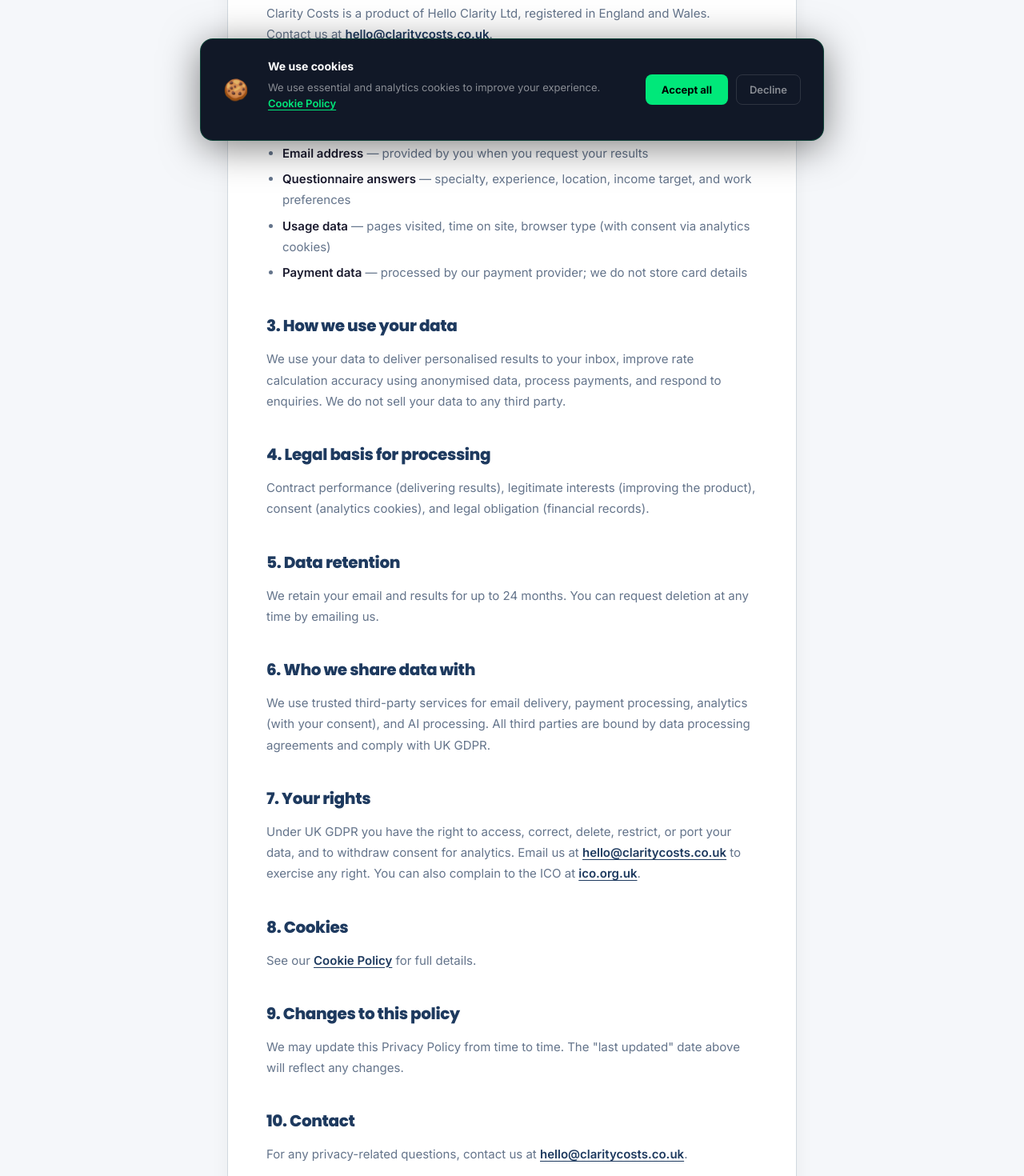
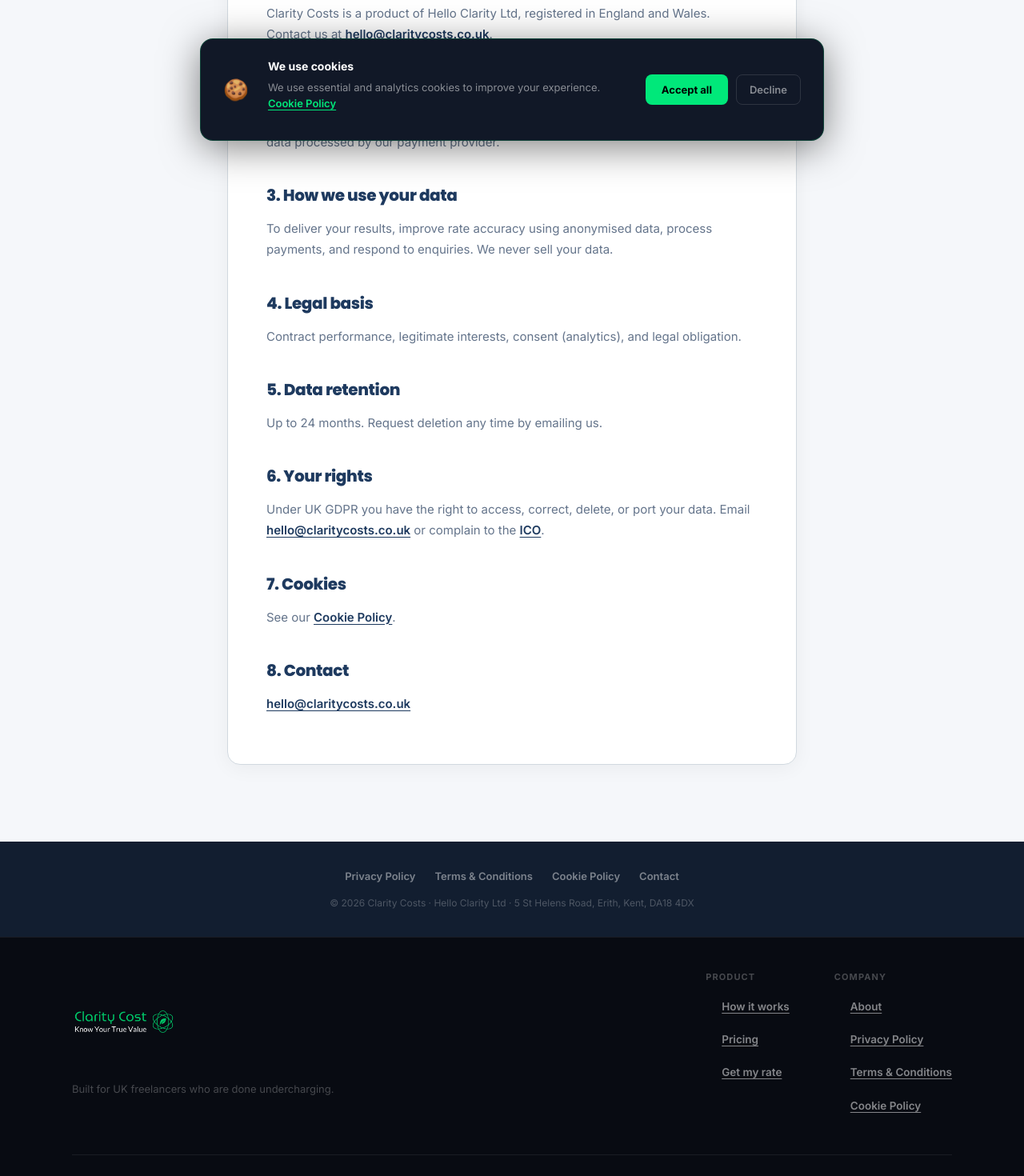
Before and after one commit to claritycost/claritycosts, a React (Vite) app: page /privacy in a window 1280 px wide. Shown: the part 600-2070 px from the top of the page at 80% size. Built offline with nearby package versions, Linux system fonts and the light colour scheme.

Commit message:
Update PrivacyPolicy.jsx

```diff
--- a/src/pages/PrivacyPolicy.jsx
+++ b/src/pages/PrivacyPolicy.jsx
@@ -4,42 +4,22 @@
   return (
     <PolicyLayout tag="Legal" title="Privacy" highlight="Policy" subtitle="How we collect, use, and protect your personal data.">
       <p className="last-updated">Last updated: 1 January 2025</p>
-
       <h2>1. Who we are</h2>
       <p>Clarity Costs is a product of Hello Clarity Ltd, registered in England and Wales. Contact us at <a href="mailto:hello@claritycosts.co.uk">hello@claritycosts.co.uk</a>.</p>
-
       <h2>2. What data we collect</h2>
-      <p>When you use Clarity Costs we may collect:</p>
-      <ul>
-        <li><strong>Email address</strong> — provided by you when you request your results</li>
-        <li><strong>Questionnaire answers</strong> — specialty, experience, location, income target, and work preferences</li>
-        <li><strong>Usage data</strong> — pages visited, time on site, browser type (with consent via analytics cookies)</li>
-        <li><strong>Payment data</strong> — processed by our payment provider; we do not store card details</li>
-      </ul>
-
+      <p>Your email address, questionnaire answers, usage data (with consent), and payment data processed by our payment provider.</p>
       <h2>3. How we use your data</h2>
-      <p>We use your data to deliver personalised results to your inbox, improve rate calculation accuracy using anonymised data, process payments, and respond to enquiries. We do not sell your data to any third party.</p>
-
-      <h2>4. Legal basis for processing</h2>
-      <p>Contract performance (delivering results), legitimate interests (improving the product), consent (analytics cookies), and legal obligation (financial records).</p>
-
+      <p>To deliver your results, improve rate accuracy using anonymised data, process payments, and respond to enquiries. We never sell your data.</p>
+      <h2>4. Legal basis</h2>
+      <p>Contract performance, legitimate interests, consent (analytics), and legal obligation.</p>
       <h2>5. Data retention</h2>
-      <p>We retain your email and results for up to 24 months. You can request deletion at any time by emailing us.</p>
-
-      <h2>6. Who we share data with</h2>
-      <p>We use trusted third-party services for email delivery, payment processing, analytics (with your consent), and AI processing. All third parties are bound by data processing agreements and comply with UK GDPR.</p>
-
-      <h2>7. Your rights</h2>
-      <p>Under UK GDPR you have the right to access, correct, delete, restrict, or port your data, and to withdraw consent for analytics. Email us at <a href="mailto:hello@claritycosts.co.uk">hello@claritycosts.co.uk</a> to exercise any right. You can also complain to the ICO at <a href="https://ico.org.uk" target="_blank" rel="noopener noreferrer">ico.org.uk</a>.</p>
-
-      <h2>8. Cookies</h2>
-      <p>See our <a href="/cookie-policy">Cookie Policy</a> for full details.</p>
-
-      <h2>9. Changes to this policy</h2>
-      <p>We may update this Privacy Policy from time to time. The "last updated" date above will reflect any changes.</p>
-
-      <h2>10. Contact</h2>
-      <p>For any privacy-related questions, contact us at <a href="mailto:hello@claritycosts.co.uk">hello@claritycosts.co.uk</a>.</p>
+      <p>Up to 24 months. Request deletion any time by emailing us.</p>
+      <h2>6. Your rights</h2>
+      <p>Under UK GDPR you have the right to access, correct, delete, or port your data. Email <a href="mailto:hello@claritycosts.co.uk">hello@claritycosts.co.uk</a> or complain to the <a href="https://ico.org.uk" target="_blank" rel="noopener noreferrer">ICO</a>.</p>
+      <h2>7. Cookies</h2>
+      <p>See our <a href="/cookie-policy">Cookie Policy</a>.</p>
+      <h2>8. Contact</h2>
+      <p><a href="mailto:hello@claritycosts.co.uk">hello@claritycosts.co.uk</a></p>
     </PolicyLayout>
   )
 }
```
